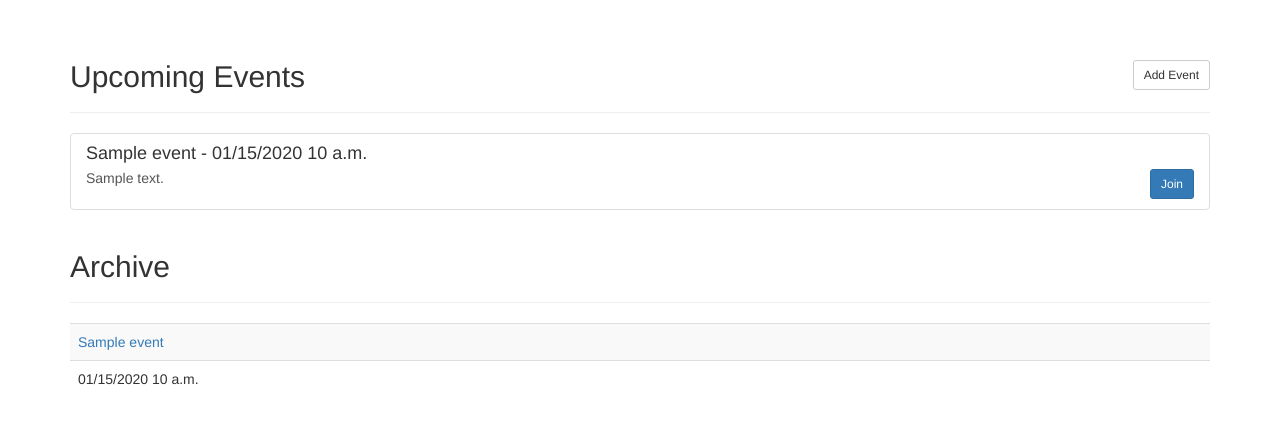
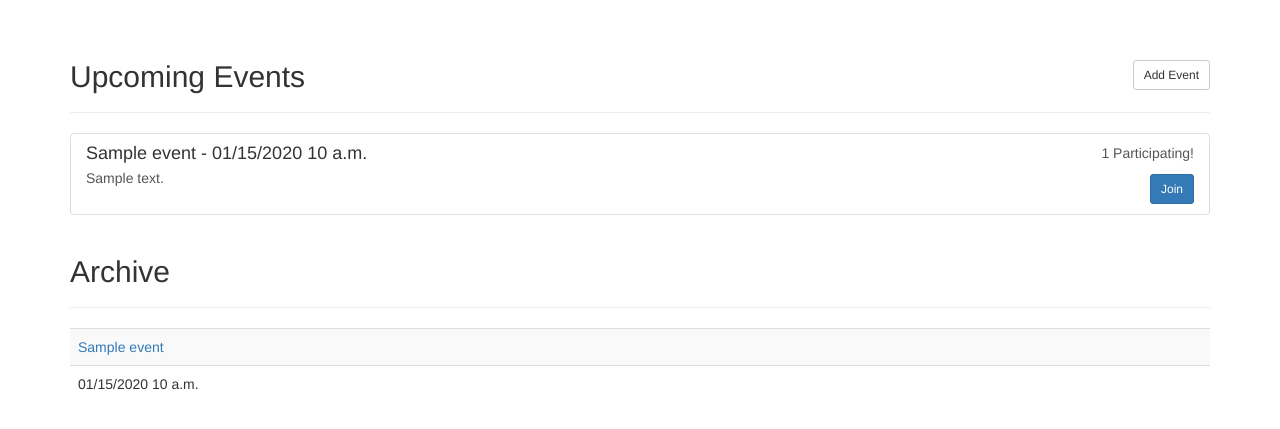
Before and after one commit to BurningNetel/ctf-manager, a Django app: template CTFmanager/templates/event/events.html in a window 1280 px wide. Shown: the part 52-481 px from the top of the page. Run offline with Django 3.2, Linux system fonts and the light colour scheme; the template is opened without the code that fills it: most values are stand-ins (such as "Sample title", 1, 10 or a date in 2020); parts of the project's set-up code (start-up, migrations or seed data) failed here and were passed over; some libraries are stand-ins or nearby versions.

Commit message:
event_page displays event member count

```diff
--- a/CTFmanager/templates/event/events.html
+++ b/CTFmanager/templates/event/events.html
@@ -10,17 +10,26 @@
             </small>
         </h2>
     </div>
-
+    {# Upcoming Event List #}
     <div id="lg_upcoming" class="list-group">
     {% if events.count != 0 %}
         {% for event in events %}
-            <a class="list-group-item clearfix" href="{% url 'view_event' event.name%}">
-                <h4 class="list-group-item-heading">{{ event.name }} - {{ event.date|date:"SHORT_DATETIME_FORMAT" }}</h4>
-                <p class="list-group-item-text">{{ event.description }}
-                    <button class=" btn btn-primary btn-sm btn-post pull-right">Join</button>
-                </p>
+            <a class="list-group-item clearfix container-fluid" href="{% url 'view_event' event.name%}">
+                <div class="row">
+                    {# event name and description #}
+                    <div class="col-lg-10 col-md-9">
+                        <h4 class="list-group-item-heading">{{ event.name }} - {{ event.date|date:"SHORT_DATETIME_FORMAT" }}</h4>
+                        <p class="list-group-item-text">{{ event.description }}</p>
+                    </div>
+                    {# Event Join/Leave Button and member count #}
+                    <div class="col-lg-2 col-md-3 list-group-item-text text-right">
+                        <p style="padding-bottom: 2px;">{{ event.members.count }} Participating!</p>
+                        <button class="btn btn-primary btn-sm btn-post">Join</button>
+                    </div>
+                </div>
             </a>
         {% endfor %}
+
     {% else %}
         <p class="list-group-item">No upcoming events!</p>
     {% endif %}
--- a/functional_tests/event/test_event_pages.py
+++ b/functional_tests/event/test_event_pages.py
@@ -188,8 +188,8 @@ class EventJoinTests(FunctionalTest):
 
         # Check if the 'have joined' counter shows 0.
         lg = self.browser.find_element_by_id('lg_upcoming')
-        join_count = lg.find_element_by_id('%s-join_count' % event_name)
-        self.assertEqual(join_count.text, "Joined: 0")
+        join_count = lg.find_element_by_id('%s-join-count' % event_name)
+        self.assertEqual(join_count.text, "0 Participating")
 
         # The users clicks the join button
         button = lg.find_element_by_tag_name('button')
@@ -204,4 +204,4 @@ class EventJoinTests(FunctionalTest):
 
         # Check if there is a counter of user joined
         join_count = lg.find_element_by_id('%s-join_count' % event_name)
-        self.assertEqual(join_count.text, "Joined: 1")
+        self.assertEqual(join_count.text, "1 Participating")
```
Also changed, not shown: CTFmanager/tests/views/event/test_event.py (+15 -3 lines).
